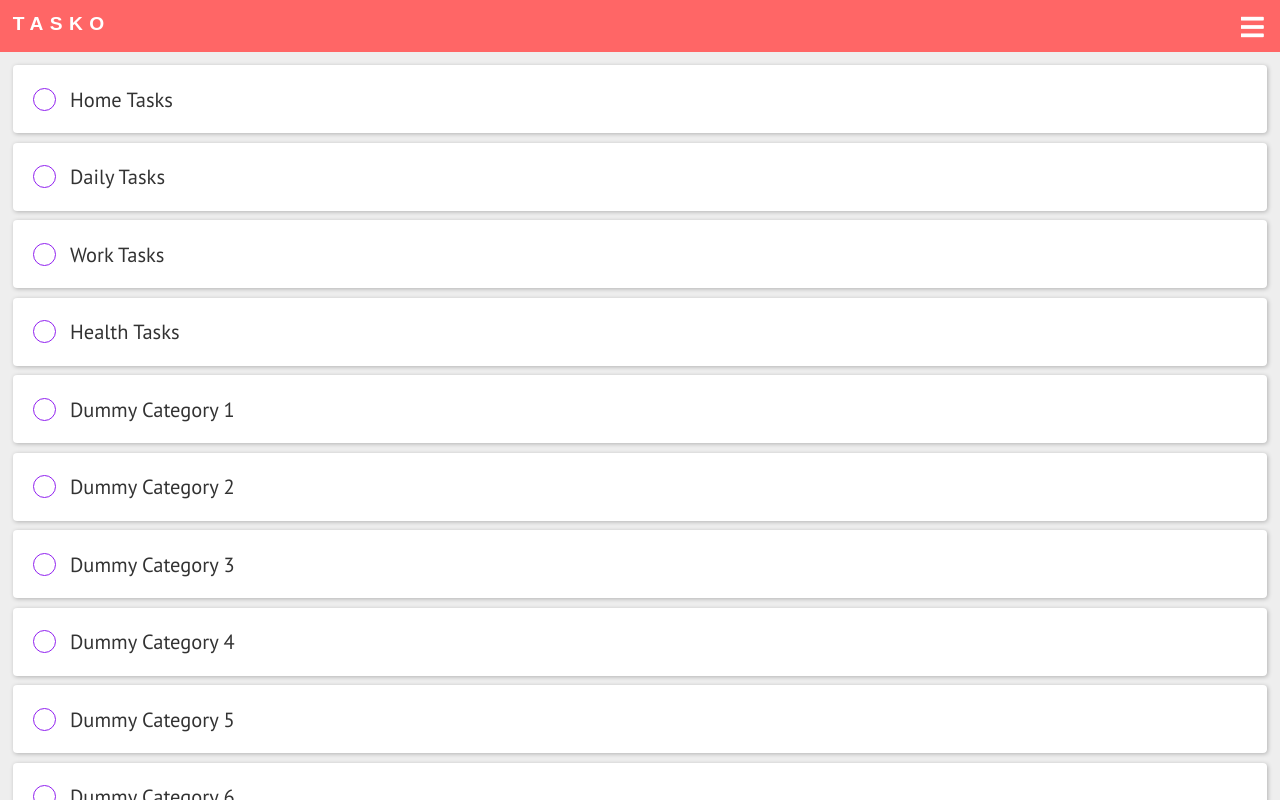
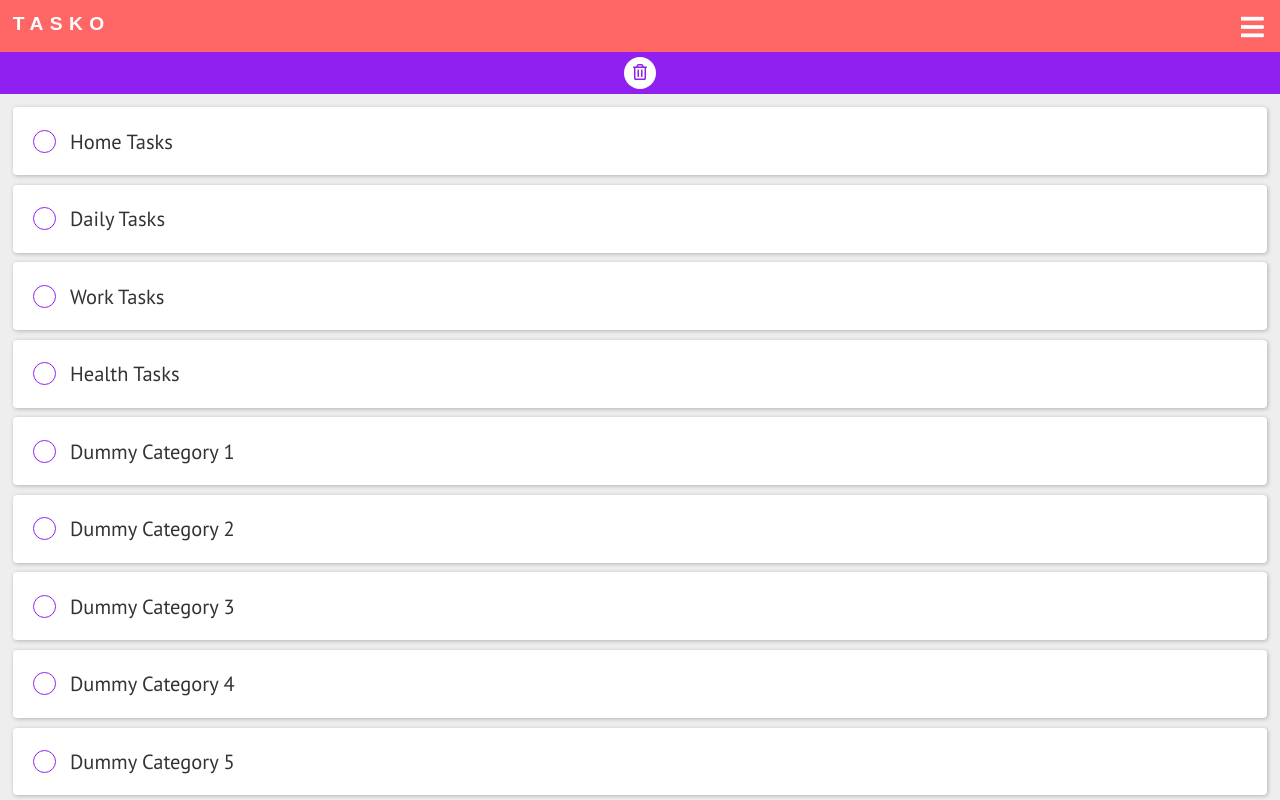
Before and after one commit to cod3rboy/tasko, a Vue app: page /categories/manage in a window 1280 px wide. Built offline with nearby package versions, Linux system fonts and the light colour scheme; a web font is replaced by a local one.

Commit message:
Added ActionItem button component for action bar.

```diff
--- /dev/null
+++ b/src/components/ui/actionbar/BaseActionBar.vue
@@ -0,0 +1,29 @@
+<template>
+  <div class="actions">
+    <base-action-item
+      icon-code="f2ed"
+      alt-text="Delete Category"
+      background-color="var(--color-accent-text)"
+      foreground-color="var(--color-accent)"
+    ></base-action-item>
+  </div>
+</template>
+
+<script>
+import BaseActionItem from "./BaseActionItem.vue";
+export default {
+  components: {
+    BaseActionItem,
+  },
+};
+</script>
+
+<style scoped>
+.actions {
+  display: flex;
+  flex-flow: row nowrap;
+  justify-content: space-evenly;
+  background-color: var(--color-accent);
+  padding: 0.4rem;
+}
+</style>
--- /dev/null
+++ b/src/components/ui/actionbar/BaseActionItem.vue
@@ -0,0 +1,84 @@
+<template>
+  <button class="action-item" :title="altText" :style="styleAttrs">
+    {{ altText }}
+  </button>
+</template>
+
+<script>
+export default {
+  props: {
+    altText: {
+      type: String,
+      required: true,
+      default: "",
+    },
+    iconCode: {
+      type: String,
+      required: true,
+    },
+    backgroundColor: {
+      type: String,
+      required: true,
+    },
+    foregroundColor: {
+      type: String,
+      required: true,
+    },
+  },
+  computed: {
+    icon() {
+      if (this.iconCode.trim().length <= 0) return {};
+      return { "--icon-code": '"\\' + this.iconCode + '"' };
+    },
+    background() {
+      if (this.backgroundColor.length <= 0) return {};
+      return { "--background-color": this.backgroundColor };
+    },
+    foreground() {
+      if (this.backgroundColor.length <= 0) return {};
+      return { "--foreground-color": this.foregroundColor };
+    },
+    styleAttrs() {
+      return {
+        ...this.icon,
+        ...this.background,
+        ...this.foreground,
+      };
+    },
+  },
+};
+</script>
+
+<style scoped>
+.action-item {
+  /* Default Styles */
+  --icon-code: "\f128";
+  --background-color: #fff;
+  --foreground-color: #000;
+  position: relative;
+  border: none;
+  border-radius: 5em;
+  background-color: var(--background-color);
+  padding: 0;
+  width: 2.5rem;
+  height: 2.5rem;
+  text-indent: 10em;
+  outline: none;
+  overflow: hidden;
+  white-space: nowrap;
+}
+.action-item::after {
+  display: block;
+  position: absolute;
+  font-family: "Font Awesome 5 Free";
+  content: var(--icon-code);
+  color: var(--foreground-color);
+  top: 0;
+  left: 0;
+  right: 0;
+  bottom: 0;
+  font-size: 1.25rem;
+  padding: 0.5rem;
+  text-indent: 0;
+}
+</style>
--- a/src/main.js
+++ b/src/main.js
@@ -10,6 +10,7 @@ import BaseCheckbox from "./components/ui/BaseCheckbox.vue";
 import BasePage from "./components/ui/BasePage.vue";
 import BaseRoundButton from "./components/ui/BaseRoundButton.vue";
 import BaseSelectableListItem from "./components/ui/BaseSelectableListItem.vue";
+import BaseActionBar from "./components/ui/actionbar/BaseActionBar.vue";
 
 const app = createApp(App);
 
@@ -25,5 +26,6 @@ app.component("base-checkbox", BaseCheckbox);
 app.component("base-page", BasePage);
 app.component("base-round-button", BaseRoundButton);
 app.component("base-selectable-list-item", BaseSelectableListItem);
+app.component("base-actionbar", BaseActionBar);
 
 app.mount("#app");
--- a/src/pages/ManageCategories.vue
+++ b/src/pages/ManageCategories.vue
@@ -1,7 +1,7 @@
 <template>
   <div class="container">
     <div class="action-bar">
-
+      <base-actionbar></base-actionbar>
     </div>
     <div class="list">
       <category-list
```
